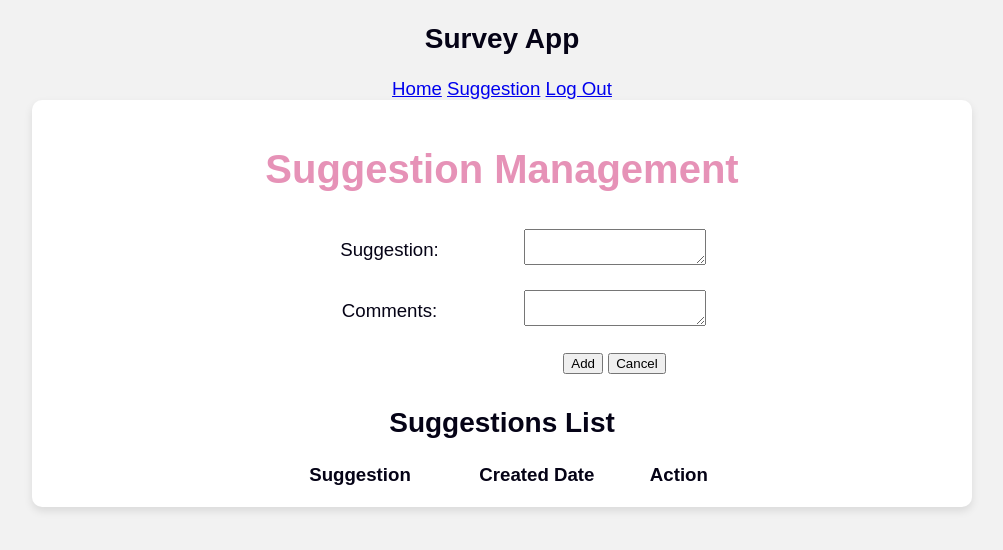
After one commit to rbarans/CAPSTON3RS, a Flask app: page /suggestion in a window 1280 px wide. The commit adds this page. Shown: the top 550 px of the page, without its empty margins (138-1141 px from the left). Run offline with Flask 3, Linux system fonts and the light colour scheme; the visitor is signed in with stand-in values (Sample User, id 1); data that the repository does not hold is empty; some libraries are stand-ins or nearby versions.

Commit message:
Changes for suggestion page

```diff
--- a/system/app.py
+++ b/system/app.py
@@ -1,6 +1,6 @@
 import mysql.connector, os
 from flask import Flask, render_template, request, redirect, url_for, flash, jsonify
-from flask_login import LoginManager, login_user, logout_user, current_user, UserMixin
+from flask_login import LoginManager, login_user, logout_user, current_user, UserMixin,login_required
 from datetime import datetime
 
 app = Flask(__name__)
@@ -137,12 +137,12 @@ def rate_day():
 
     return redirect(url_for('login'))
 
-# Route to render the create account form
+# Zar: Route to render the create account form
 @app.route('/createaccount', methods=['GET'])
 def createaccount_form():
     return render_template('createaccount.html')
 
-# Route to create a new user
+# Zar : Route to create a new user
 @app.route('/createaccount', methods=['POST'])
 def createaccount():
     data = request.form  # Get form data
@@ -170,5 +170,98 @@ def createaccount():
         return jsonify({"error": "An error occurred. Please try again later."}), 500
 
 
+# Zar: Route to render the suggestions form
+@app.route('/suggestion', methods=['GET'])
+@login_required
+def suggestion_form():
+    try:
+        conn = get_db_connection()
+        cursor = conn.cursor(dictionary=True)
+        cursor.execute("SELECT * FROM Suggestions")
+        suggestions = cursor.fetchall()
+        cursor.close()
+        conn.close()
+        return render_template('suggestion.html', suggestions=suggestions)
+    except Exception as e:
+        app.logger.error(f"Error: {e}")
+        return jsonify({"error": "An error occurred. Please try again later."}), 500
+
+
+# Zar : Route to suggestions
+@app.route('/suggestion', methods=['POST'])
+@login_required
+def add_suggestion():
+    data = request.form
+    user_id = current_user.id
+    description = data.get("Description")
+    comments = data.get("Comments")
+    created_date = datetime.now().strftime("%Y-%m-%d %H:%M:%S")
+
+
+   # if not user_id or not description:
+   #     return jsonify({"error": user_id}), 400
+
+    try:
+        conn = get_db_connection()
+        cursor = conn.cursor()
+
+        query = """
+                INSERT INTO Suggestion (UserID, Description, Comments, CreatedDate)
+                VALUES (%s, %s, %s, %s)
+                """
+        cursor.execute(query, (user_id, description, comments, created_date))
+        conn.commit()
+        cursor.close()
+        conn.close()
+        return cursor.lastrowid
+    except Exception as e:
+        # Log the error
+        print(f"Error: {e}")
+        return jsonify({"error": str(e)}), 500
+
+# Function to update a suggestion
+def update_suggestion(suggestion_id, description=None, comments=None):
+    query = "UPDATE Suggestion SET "
+    updates = []
+    params = []
+
+    if description is not None:
+        updates.append("Description = %s")
+        params.append(description)
+    if comments is not None:
+        updates.append("Comments = %s")
+        params.append(comments)
+
+    query += ", ".join(updates) + " WHERE SuggestionID = %s"
+    params.append(suggestion_id)
+
+    conn = get_db_connection()
+    cursor = conn.cursor()
+    cursor.execute(query, params)
+    conn.commit()
+    cursor.close()
+    conn.close()
+
+# Function to delete a suggestion
+def delete_suggestion(suggestion_id):
+    conn = get_db_connection()
+    cursor = conn.cursor()
+    cursor.execute("DELETE FROM Suggestion WHERE SuggestionID = %s", (suggestion_id,))
+    conn.commit()
+    cursor.close()
+    conn.close()
+
+# # Example usage
+# if __name__ == "__main__":
+#     # Adding a new suggestion
+#     suggestion_id = add_suggestion(1, "New feature request", "Needs approval", 1, "2025-02-09 12:00:00")
+
+#     # Updating the suggestion
+#     update_suggestion(suggestion_id, comments="Reviewed by manager", status_id=2)
+
+#     # Deleting the suggestion
+#     delete_suggestion(suggestion_id)
+
+
 if __name__ == '__main__':
     app.run(debug=True)
--- a/system/templates/base.html
+++ b/system/templates/base.html
@@ -1,5 +1,6 @@
 <!DOCTYPE html>
 <html lang="en">
+
 <head>
     <meta charset="UTF-8">
     <meta name="viewport" content="width=device-width, initial-scale=1.0">
@@ -7,20 +8,25 @@
     <script src="https://ajax.googleapis.com/ajax/libs/jquery/3.3.1/jquery.min.js"></script>
     <link rel="stylesheet" href="{{ url_for('static', filename='style.css') }}">
 </head>
+
 <body>
 
     <div class="navbar">
         <h2>Survey App</h2>
-  <a href="/" class="nav-link">Home</a>
+        <a href="/" class="nav-link">Home</a>
         {% if current_user.is_authenticated %}
-            <a href="{{ url_for('logout') }}">Log Out</a>
+        <a href="{{ url_for('add_suggestion') }}" class="nav-link">Suggestion</a>
+        <a href="{{ url_for('logout') }}" class="nav-link">Log Out</a>
+
         {% else %}
-            <a href="{{ url_for('login') }}">Log In</a>
+        <a href="{{ url_for('login') }}" class="nav-link">Log In</a>
         {% endif %}
+
     </div>
 
 
     {% block content %}{% endblock %}
 
 </body>
+
 </html>
--- /dev/null
+++ b/system/templates/suggestion.html
@@ -0,0 +1,102 @@
+{% extends "base.html" %}
+
+{% block content %}
+
+<head>
+    <meta charset="utf-8" />
+    <title>Suggestion Managment</title>
+    <link rel="stylesheet" href="../static/style.css" />
+
+    <!--DO NOT FORGET THIS SCRIPT TAG SO YOU CAN USE JQUERY!!!!!-->
+    <script src="https://ajax.googleapis.com/ajax/libs/jquery/3.3.1/jquery.min.js"></script>
+    <script src="https://cdn.jsdelivr.net/npm/sweetalert2@11"></script>
+
+<body>
+
+    <div class="container">
+        <h1>Suggestion Management</h1>
+
+        <!-- Suggestion Form -->
+        <form id="suggestionForm" method="POST">
+            <table>
+                <tr>
+                    <td><label for="Description">Suggestion:</label></td>
+                    <td><textarea type="text"  id="Description" name="Description" required></textarea></td>
+                </tr>
+                <tr>
+                    <td><label for="Comments">Comments:</label></td>
+                    <td><textarea type="text" id="Comments" name="Comments"></textarea></td>
+                </tr>
+
+                <tr>
+                    <td> </td>
+                    <td>
+                        <button id="btnSubmit" type="submit"  class="btn-submit">Add</button>
+                        <button id="btnCancel" type="button"  class="btn-submit">Cancel</button>
+                    </td>
+                </tr>
+            </table>
+        </form>
+
+        <h2>Suggestions List</h2>
+
+        <!-- Suggestions Table -->
+        <table>
+            <tr>
+                <th>Suggestion</th>
+                <th>Created Date</th>
+                <th>Action</th>
+            </tr>
+            {% for suggestion in suggestions %}
+            <tr>
+                <td>{{ suggestion.Description }}</td>
+                <td>{{ suggestion.CreatedDate }}</td>
+                <td>
+                    <form id="deleteForm" method="POST">
+                        <input type="hidden" name="SuggestionID" value="{{ suggestion.SuggestionID }}">
+                        <button type="submit" class="delete-btn">Delete</button>
+                    </form>
+                </td>
+            </tr>
+            {% endfor %}
+        </table>
+    </div>
+
+
+
+    <!--YOUR OWN JAVASCRIPT-->
+    <script type="text/javascript">
+
+        document.getElementById("suggestionForm").addEventListener("submit", function (event) {
+            event.preventDefault(); // Prevent form from refreshing the page
+
+            let formData = new FormData(this);
+
+            fetch("/suggestion", {
+                method: "POST",
+                body: formData
+            })
+                .then(response => response.json())
+                .then(data => {
+                    Swal.fire({
+                        title: 'Message',
+                        text: data.message || data.error,
+                        icon: data.message ? 'success' : 'error'
+                    });
+                    if (data.message) {
+                        document.getElementById("suggestionForm").reset();
+                        document.getElementById("btnSubmit").disabled = true;
+                    }
+                })
+                .catch(error => console.error("Error:", error));
+        });
+
+
+        document.getElementById("btnCancel").addEventListener("click", function () {
+            document.getElementById("suggestionForm").reset();
+        });
+    </script>
+    <!--END OF YOUR OWN JAVASCRIPT-->
+</body>
+
+{% endblock %}
```
